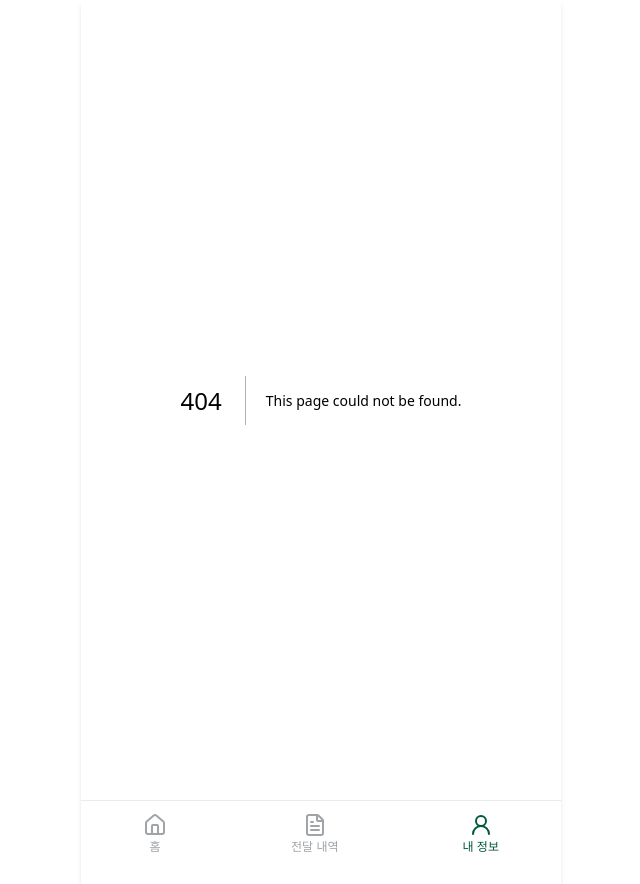
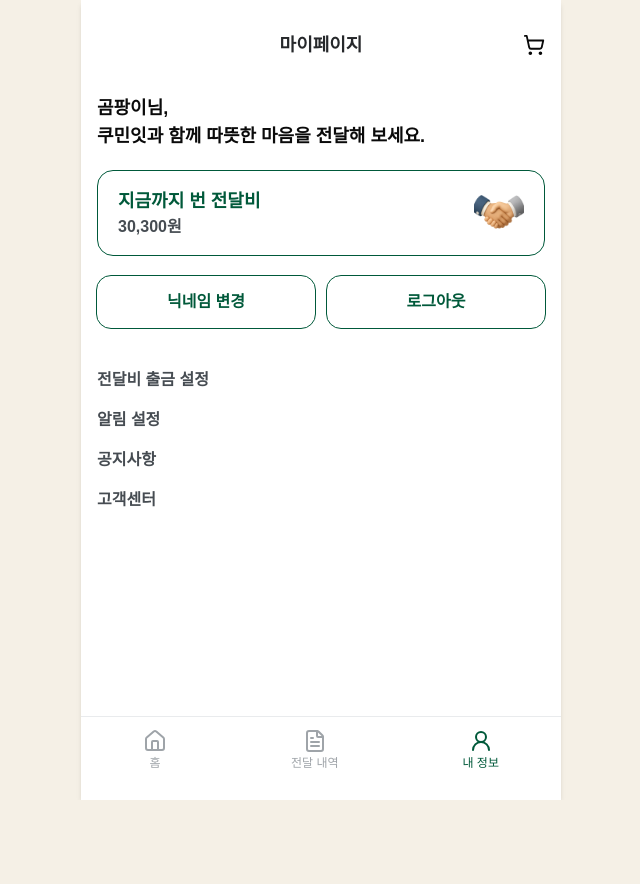
Before and after one commit to KoominEat/KoominEat-FE, a Next.js app: page /courier/profile in a window 1280 px wide. Before the commit this address had no page. Shown: the whole page, without its empty margins (319-959 px from the left). After the commit the page ends 800 px from the top, so only its background shows below. Built offline with nearby package versions, Linux system fonts and the light colour scheme; a web font is replaced by a local one.

Commit message:
feat: courier profile page

```diff
--- /dev/null
+++ b/src/app/courier/profile/page.tsx
@@ -0,0 +1,42 @@
+import Button from "@/components/common/Button";
+import Header from "@/components/Header";
+import Image from "next/image";
+
+const page = () => {
+  return (
+    <div>
+      <Header title="마이페이지" />
+
+      <p className="text-lg font-bold mt-5">
+        곰팡이님, <br />
+        쿠민잇과 함께 따뜻한 마음을 전달해 보세요.
+      </p>
+
+      <div className="flex justify-between items-center border border-main rounded-2xl px-5 py-4 mt-5">
+        <div>
+          <p className="text-lg font-bold text-main">지금까지 번 전달비</p>
+          <p className="font-semibold text-gray-g6">30,300원</p>
+        </div>
+        <Image src={"/delivery.png"} alt="sparkle" width={50} height={50} />
+      </div>
+
+      <div className="flex gap-3">
+        <Button className="w-1/2 mt-5" variant="ghost">
+          닉네임 변경
+        </Button>
+        <Button className="w-1/2 mt-5" variant="ghost">
+          로그아웃
+        </Button>
+      </div>
+
+      <div className="text-gray-g6 flex flex-col gap-4 mt-10 font-semibold">
+        <p>전달비 출금 설정</p>
+        <p>알림 설정</p>
+        <p>공지사항</p>
+        <p>고객센터</p>
+      </div>
+    </div>
+  );
+};
+
+export default page;
```
